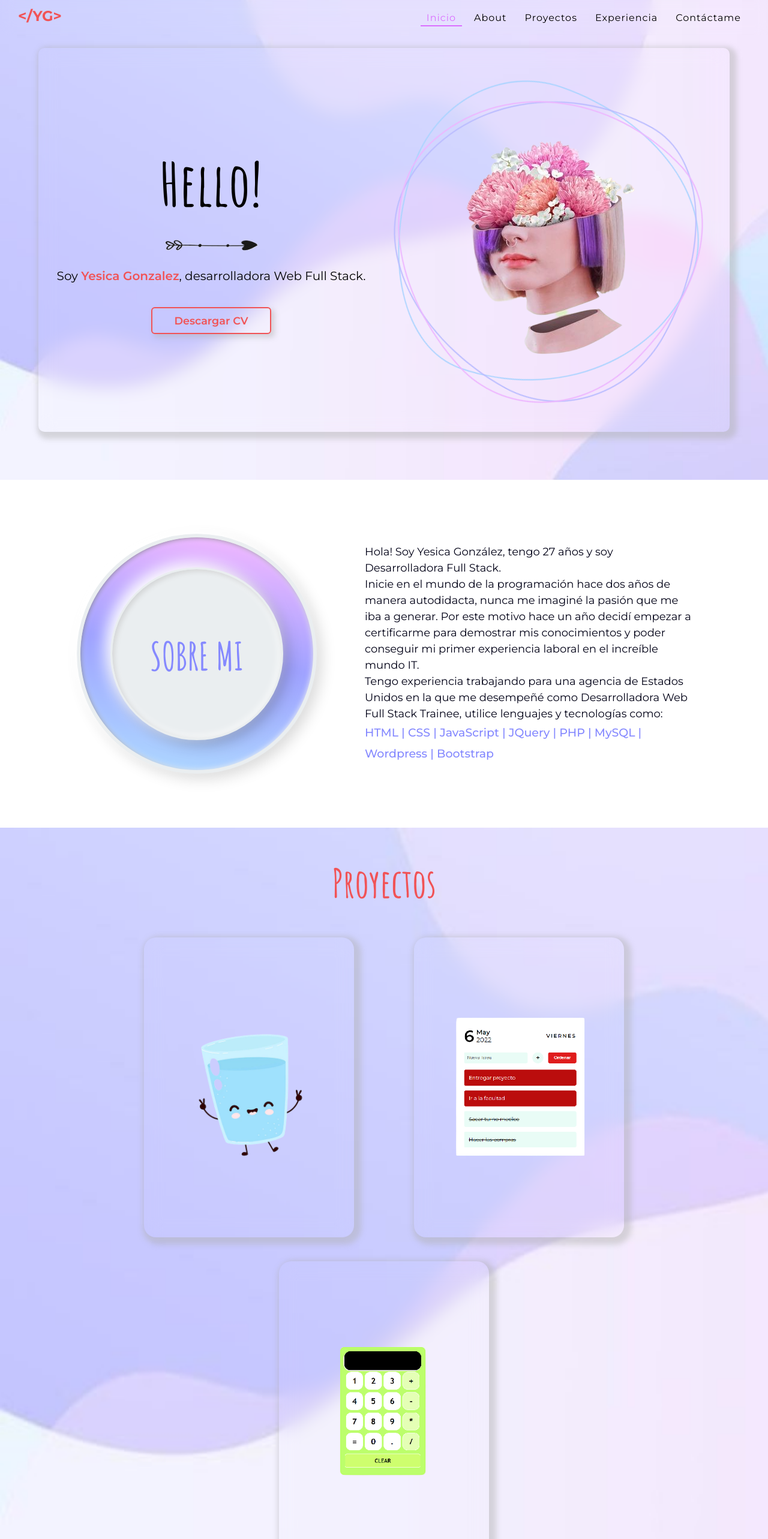
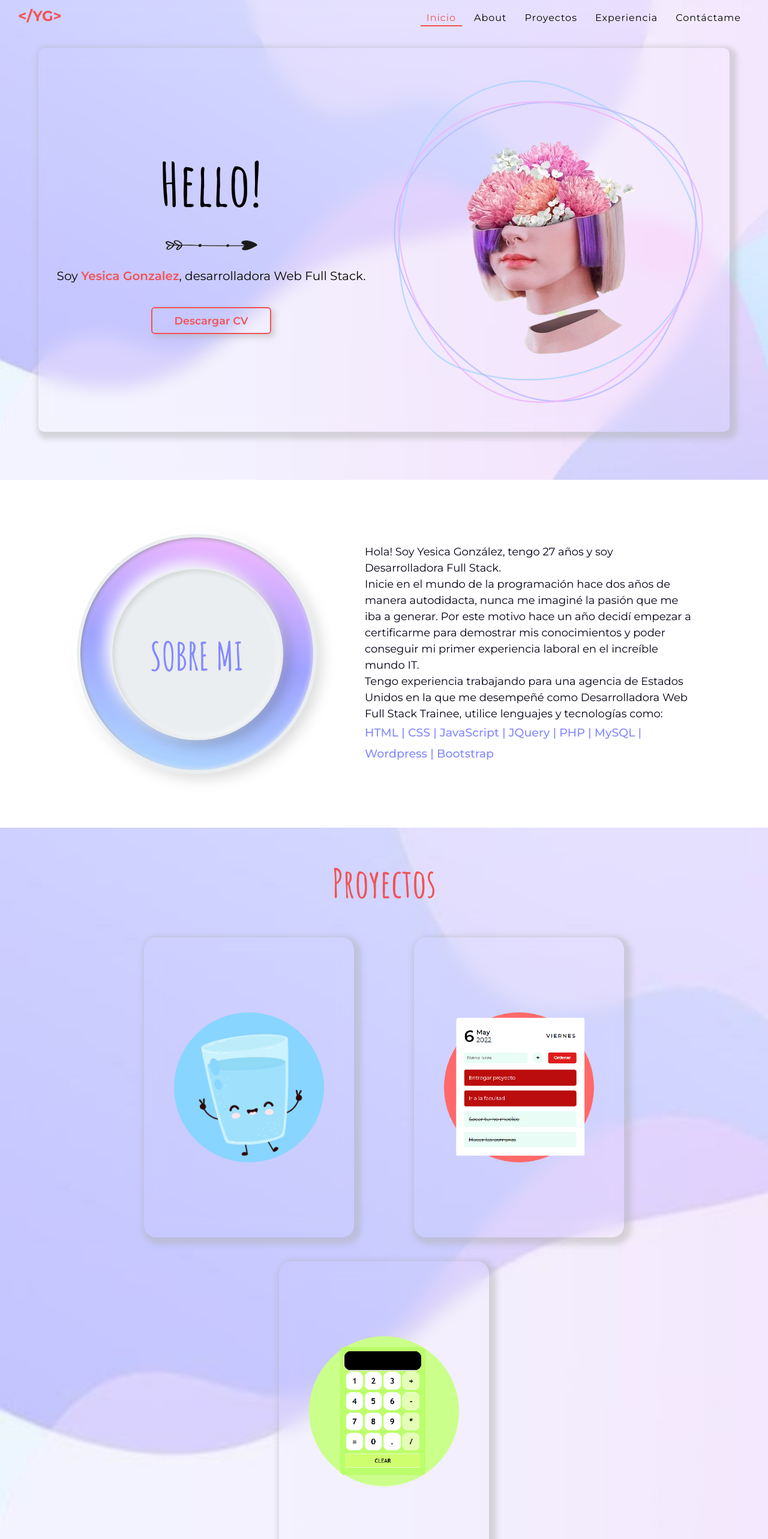
Before and after one commit to YesicaGonzalezN/portfolio-new, a React (Create React App) app: page / in a window 1280 px wide. Shown: the top 2566 px of the page at 60% size. Built offline with nearby package versions, Linux system fonts and the light colour scheme.

Commit message:
projects

```diff
--- a/src/Components/Nav/Nav.css
+++ b/src/Components/Nav/Nav.css
@@ -41,7 +41,7 @@
 
 .primary-menu a:hover,
 .primary-menu .active {
-    color: #db70ff;
+    color: #F15356;
 }
 
 .primary-menu li a:after {
@@ -49,7 +49,7 @@
     position: absolute;
     width: 0%;
     height: 2px;
-    background: #db70ff;
+    background: #F15356;
     bottom: 7px;
     left: 0;
     transition: all .5s;
--- a/src/Components/Projects/Projects.css
+++ b/src/Components/Projects/Projects.css
@@ -149,7 +149,7 @@
     background: #f15356ad;
     transform-style: preserve-3d;
     z-index: 10;
-    opacity: 0;
+    opacity: 1;
     transform: translate3d(-50%,-50%,50px);
 }
 
```
